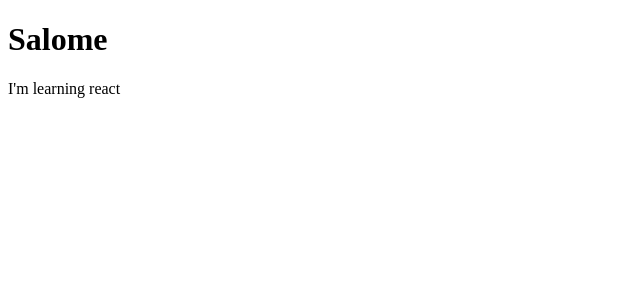
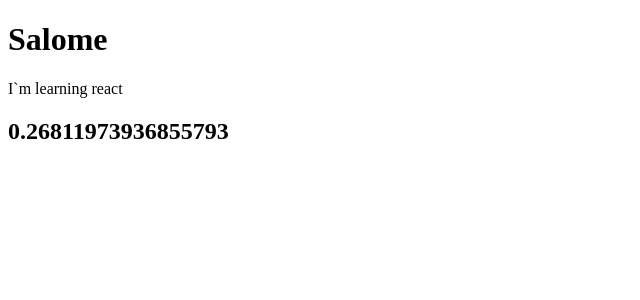
Before and after one commit to salitomeyo-learning-path/udemy-react-js, a React (Vite) app in the folder 03-counter-app-vite/: page / in a window 1280 px wide. Shown: the top 300 px of the page, without its empty margins (0-640 px from the left). Built offline with nearby package versions, Linux system fonts and the light colour scheme.

Commit message:
feat: working with variables

```diff
--- a/03-counter-app-vite/src/FirstApp.jsx
+++ b/03-counter-app-vite/src/FirstApp.jsx
@@ -1,8 +1,20 @@
+const name = 'Salome';
+const newMessage = {
+    message: 'I`m learning react',
+    name: 'Salome'
+}
+
+const randomReturn = () => {
+    return Math.random();
+}
+
 export const FirstApp = () => {
+
     return (
         <>
-            <h1>Salome</h1>
-            <p>I'm learning react</p>
+            <h1>{ name }</h1>
+            <p>{ newMessage.message }</p>
+            <h2>{ randomReturn() }</h2>
         </>
     )
 }
```
